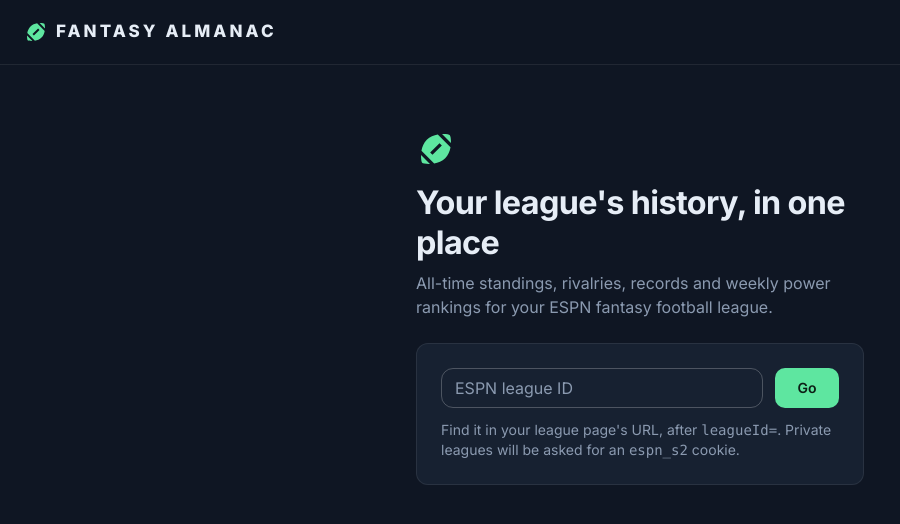
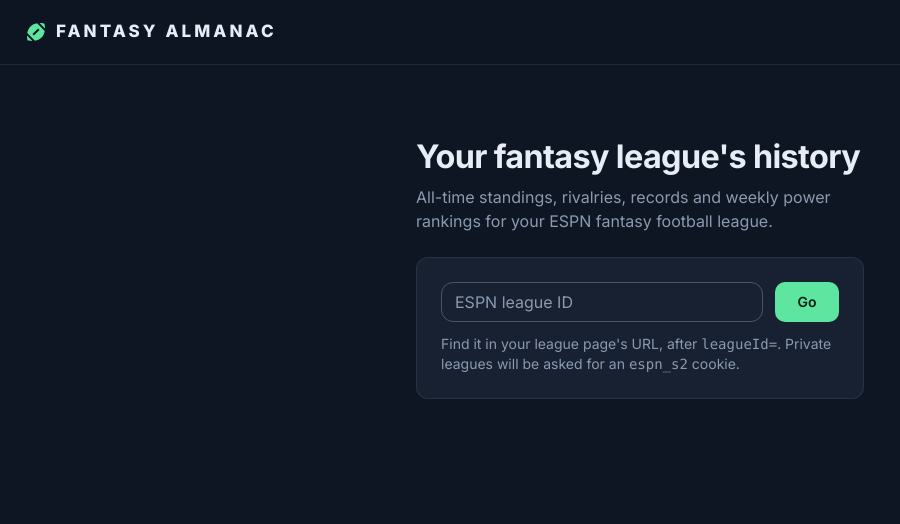
Before and after one commit to dchiado/fantasy-almanac, a React (Create React App) app in the folder frontend/: page / in a window 1280 px wide. Shown: the top 524 px of the page, without its empty margins (0-900 px from the left). Built offline with nearby package versions, Linux system fonts and the light colour scheme.

Commit message:
Fix CORS error

```diff
--- a/frontend/src/components/leagueInfo/LeagueInfo.jsx
+++ b/frontend/src/components/leagueInfo/LeagueInfo.jsx
@@ -4,7 +4,6 @@
 import Button from '@mui/material/Button';
 import { useCookies } from "react-cookie";
 import { Box, Typography } from "@mui/material";
-import SportsFootballIcon from '@mui/icons-material/SportsFootball';
 import SectionCard from "../ui/SectionCard";
 import LeagueDashboard from "./LeagueDashboard";
 
@@ -18,8 +17,7 @@
 
 	return (
 		<Box sx={{ width: '100%', maxWidth: 480, px: 2, py: { xs: 5, sm: 8 }, boxSizing: 'border-box', textAlign: 'left' }}>
-			<SportsFootballIcon sx={{ color: 'primary.main', fontSize: 40 }} />
-			<Typography variant="h4" component="h1" sx={{ mt: 1 }}>Your league's history, in one place</Typography>
+			<Typography variant="h4" component="h1" sx={{ mt: 1 }}>Your fantasy league's history</Typography>
 			<Typography color="text.secondary" sx={{ mt: 1, mb: 3 }}>
 				All-time standings, rivalries, records and weekly power rankings for your ESPN fantasy football league.
 			</Typography>
```
Also changed, not shown: 1 other file (tests, documents, lock files or other folders).
